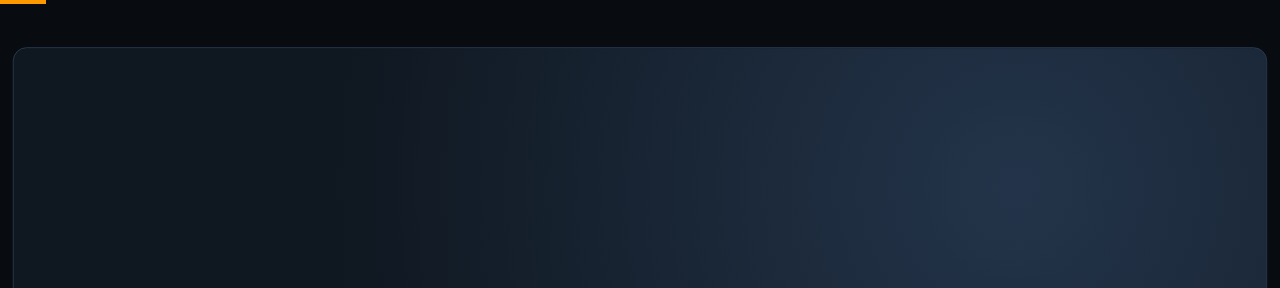
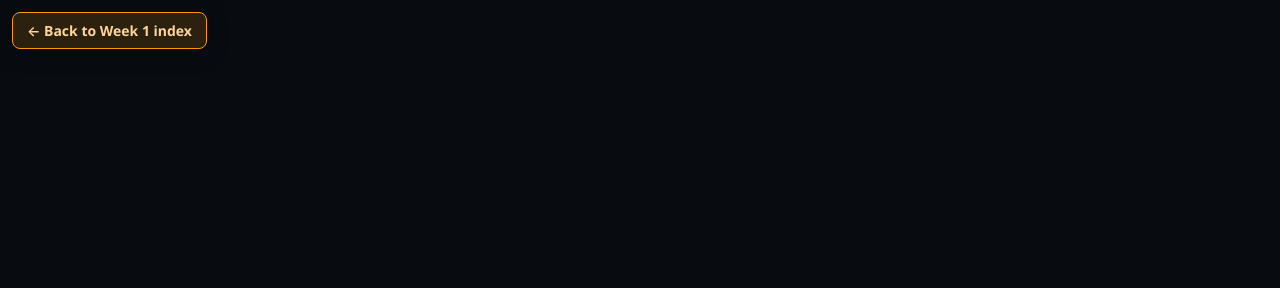
Before and after one commit to abhilashdasari123/aws-de-course-keystone, a plain HTML site: page weeks/week-01/Day_00_Orientation.html in a window 1280 px wide. Shown: the top 288 px of the page. Drawn offline with Linux system fonts and the light colour scheme; files that its build step writes are made by us from their sources.

Commit message:
Add obvious Week 1 index navigation on Days 0-2.

```diff
--- a/assets/slides.css
+++ b/assets/slides.css
@@ -127,6 +127,44 @@ details > div { margin-top: 8px; color: var(--muted); font-size: 18px; line-heig
 .progress { position: fixed; left: 0; top: 0; height: 4px; background: var(--accent); transition: width .2s; z-index: 10; }
 .help { position: fixed; bottom: 6px; right: 12px; color: #4b5b6d; font-size: 12px; z-index: 10; }
 
+.course-nav {
+  position: fixed;
+  top: 12px;
+  left: 12px;
+  z-index: 30;
+  display: flex;
+  flex-wrap: wrap;
+  align-items: center;
+  gap: 8px;
+}
+.course-nav a {
+  display: inline-flex;
+  align-items: center;
+  gap: 6px;
+  padding: 8px 14px;
+  border-radius: 8px;
+  font-size: 14px;
+  font-weight: 600;
+  text-decoration: none;
+  border: 1px solid var(--border);
+  background: rgba(22, 33, 46, 0.92);
+  color: var(--ink);
+  backdrop-filter: blur(8px);
+  box-shadow: 0 4px 20px rgba(0, 0, 0, 0.35);
+}
+.course-nav a:hover {
+  border-color: var(--accent);
+  color: #fff;
+}
+.course-nav a.course-nav-primary {
+  border-color: var(--accent);
+  background: rgba(255, 153, 0, 0.15);
+  color: #ffd59a;
+}
+.course-nav a.course-nav-primary:hover {
+  background: rgba(255, 153, 0, 0.28);
+}
+
 .notes { display: none; }
 body.show-notes .slide.active .notes {
   display: block; position: absolute; left: 24px; right: 24px; bottom: 40px;
--- a/weeks/week-01/Day_00_Orientation.html
+++ b/weeks/week-01/Day_00_Orientation.html
@@ -4,7 +4,7 @@
 <meta charset="UTF-8">
 <meta name="viewport" content="width=device-width, initial-scale=1.0">
 <title>Day 0 - Orientation: Introductions, Course Structure, Data Engineering Across Industries</title>
-<link rel="stylesheet" href="../../assets/slides.css">
+<link rel="stylesheet" href="../assets/slides.css">
 <style>
   .ind { display: grid; grid-template-columns: 500px 1fr; gap: 28px; align-items: start; }
   .ind img { width: 100%; border-radius: 12px; border: 1px solid var(--border); display: block; }
@@ -27,6 +27,9 @@
 </style>
 </head>
 <body data-no-footer>
+<nav class="course-nav" aria-label="Course navigation">
+  <a href="index.html" class="course-nav-primary">← Back to Week 1 index</a>
+</nav>
 <div class="deck"><div class="stage">
 
 <!-- 1 -->
@@ -544,6 +547,6 @@
 </section>
 
 </div></div>
-<script src="../../assets/slides.js"></script>
+<script src="../assets/slides.js"></script>
 </body>
 </html>
```
Also changed, not shown: weeks/week-01/Day_01_What_is_Data_Engineering.html (+8 -2 lines), weeks/week-01/Day_02_Cloud_and_Architecture.html (+9 -3 lines).
